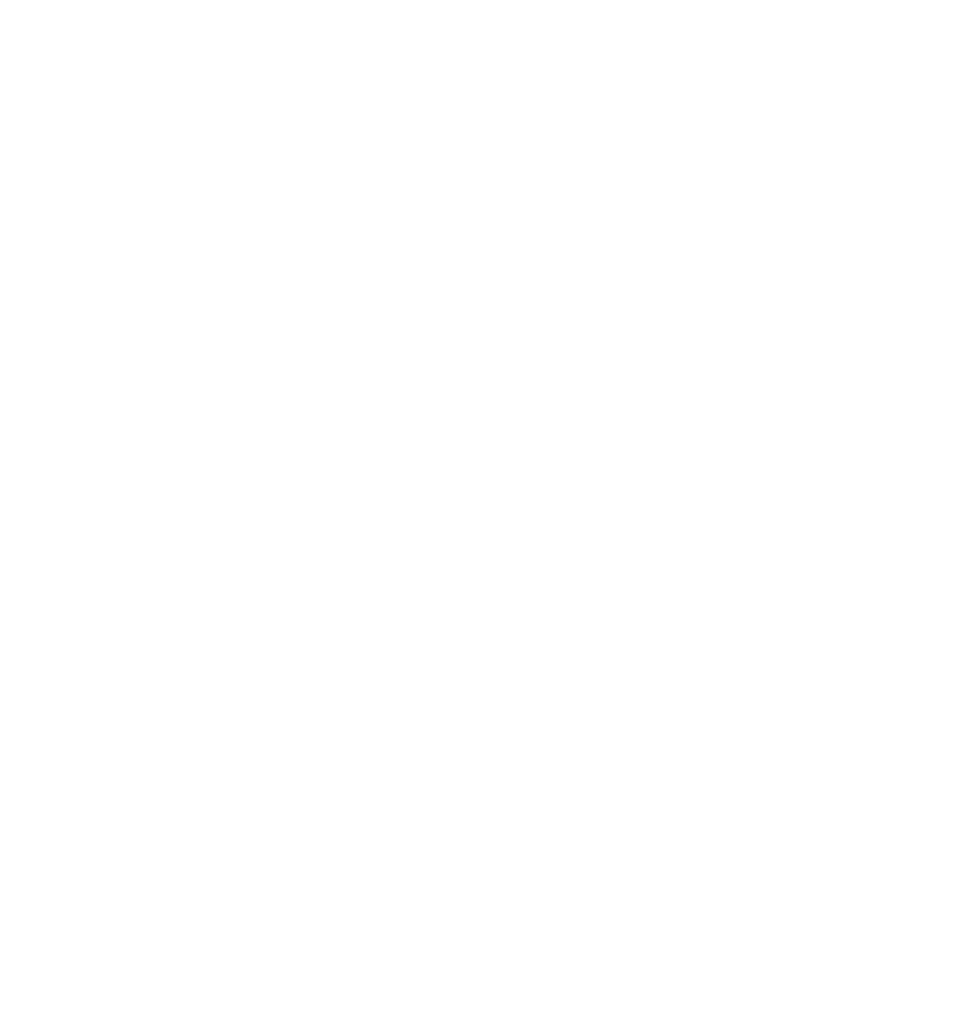
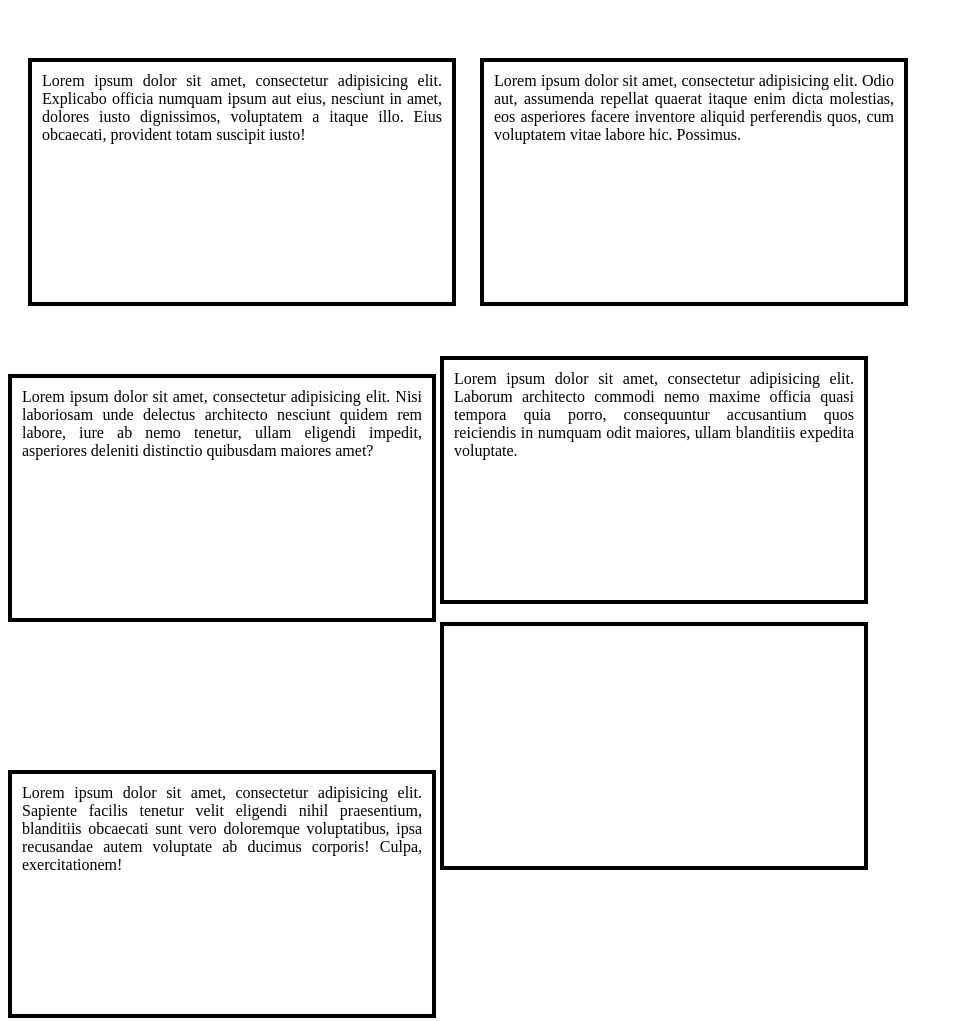
Before and after one commit to jalasr/css_nextU, a plain HTML site: page modelo_caja/index.html in a window 1280 px wide. Shown: the whole page, without its empty margins (0-963 px from the left). Before the commit the page ends 800 px from the top, so only its background shows below. Drawn offline with Linux system fonts and the light colour scheme.

Commit message:
Ejercicio sobre modelo de caja

```diff
--- a/modelo_caja/css/estilos.css
+++ b/modelo_caja/css/estilos.css
@@ -0,0 +1,12 @@
+article[class^="caja"]{
+  border: 4px solid black;
+  display: inline-block;
+  height: 220px;
+  width: 400px;
+  text-align: justify;
+  padding: 10px;
+}
+
+.caja1{
+  margin: 50px 20px;
+}
--- a/modelo_caja/index.html
+++ b/modelo_caja/index.html
@@ -9,19 +9,19 @@
   <body>
     <section class="container">
       <article class="caja1">
-
+          Lorem ipsum dolor sit amet, consectetur adipisicing elit. Explicabo officia numquam ipsum aut eius, nesciunt in amet, dolores iusto dignissimos, voluptatem a itaque illo. Eius obcaecati, provident totam suscipit iusto!
       </article>
       <article class="caja2">
-
+          Lorem ipsum dolor sit amet, consectetur adipisicing elit. Odio aut, assumenda repellat quaerat itaque enim dicta molestias, eos asperiores facere inventore aliquid perferendis quos, cum voluptatem vitae labore hic. Possimus.
       </article>
       <article class="caja3">
-
+          Lorem ipsum dolor sit amet, consectetur adipisicing elit. Nisi laboriosam unde delectus architecto nesciunt quidem rem labore, iure ab nemo tenetur, ullam eligendi impedit, asperiores deleniti distinctio quibusdam maiores amet?
       </article>
       <article class="caja4">
-
+          Lorem ipsum dolor sit amet, consectetur adipisicing elit. Laborum architecto commodi nemo maxime officia quasi tempora quia porro, consequuntur accusantium quos reiciendis in numquam odit maiores, ullam blanditiis expedita voluptate.
       </article>
       <article class="caja5">
-
+            Lorem ipsum dolor sit amet, consectetur adipisicing elit. Sapiente facilis tenetur velit eligendi nihil praesentium, blanditiis obcaecati sunt vero doloremque voluptatibus, ipsa recusandae autem voluptate ab ducimus corporis! Culpa, exercitationem!
       </article>
       <article class="caja6">
 
```
